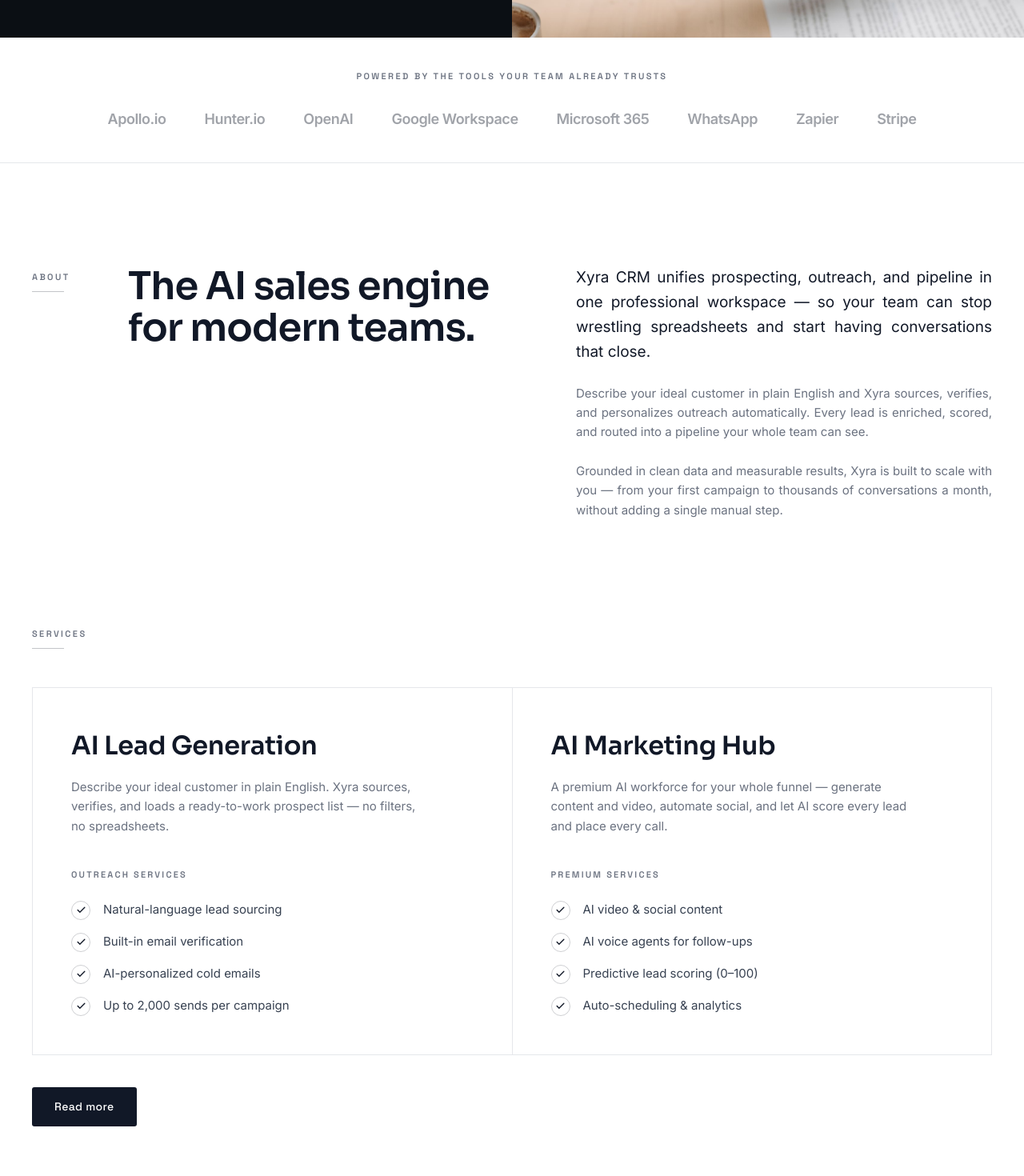
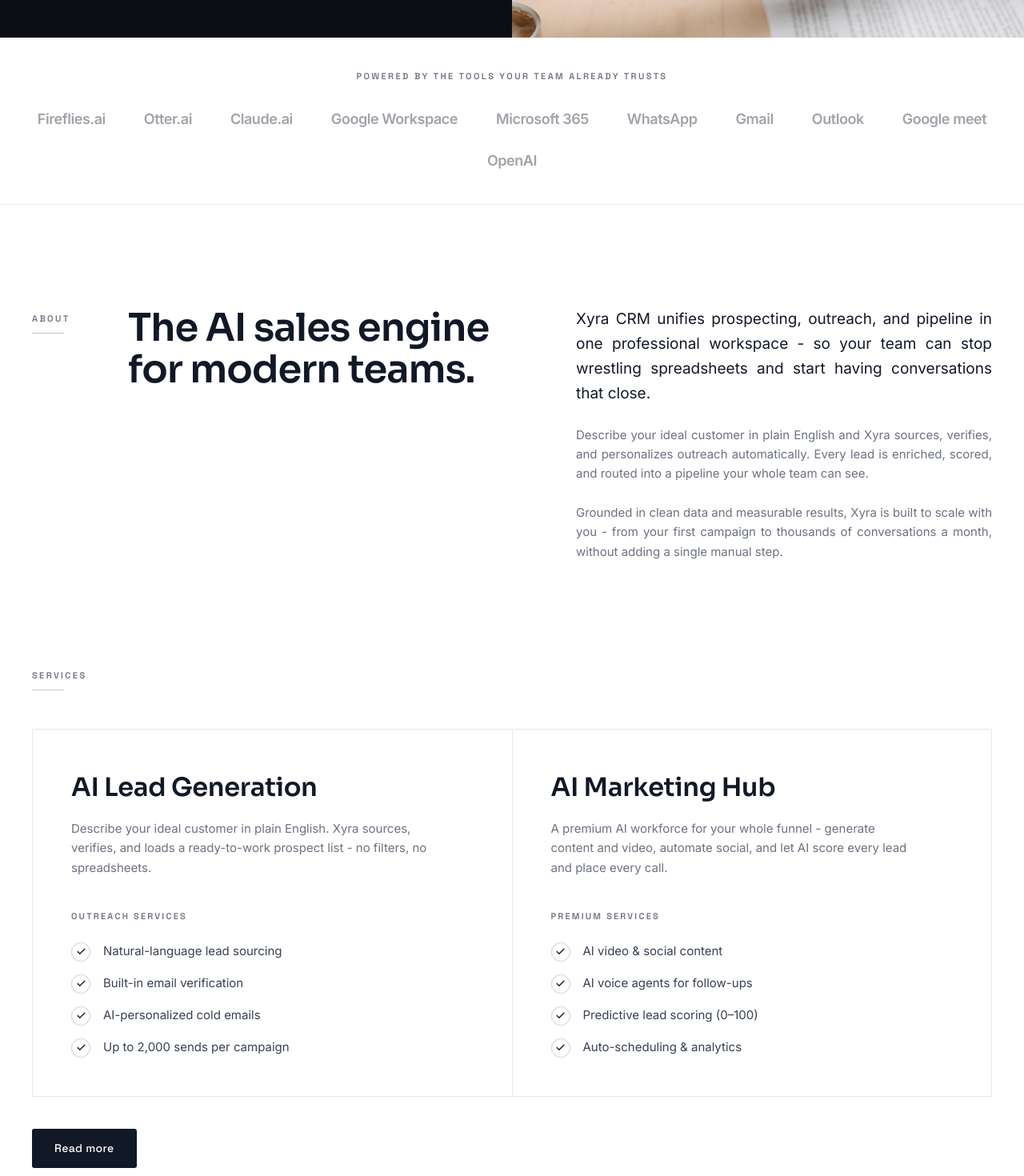
Before and after one commit to Saviourise/xyra-landing-page, a React (Vite) app: page / in a window 1280 px wide. Shown: the part 780-2250 px from the top of the page at 80% size. Built offline with nearby package versions, Linux system fonts and the light colour scheme.

Commit message:
Refactor text formatting and update descriptions across multiple components for consistency. Changed em dashes to hyphens in various text elements, updated meta tags in HTML files, and modified contact information in the footer.

```diff
--- a/index.html
+++ b/index.html
@@ -6,9 +6,9 @@
     <meta name="viewport" content="width=device-width, initial-scale=1.0" />
     <meta
       name="description"
-      content="Xyra CRM — the AI-powered CRM that finds leads in plain English, verifies data, and automates personalized cold outreach. Contacts, pipeline, AI marketing, and voice agents in one dashboard."
+      content="Xyra CRM - the AI-powered CRM that finds leads in plain English, verifies data, and automates personalized cold outreach. Contacts, pipeline, AI marketing, and voice agents in one dashboard."
     />
-    <title>Xyra CRM — Scale Your Outreach. Zero Manual Effort.</title>
+    <title>Xyra CRM - Scale Your Outreach. Zero Manual Effort.</title>
   </head>
   <body>
     <div id="root"></div>
--- a/src/App.tsx
+++ b/src/App.tsx
@@ -24,10 +24,10 @@ export default function App() {
             id="about"
             label="About"
             heading="The AI sales engine for modern teams."
-          lead="Xyra CRM unifies prospecting, outreach, and pipeline in one professional workspace — so your team can stop wrestling spreadsheets and start having conversations that close."
+            lead="Xyra CRM unifies prospecting, outreach, and pipeline in one professional workspace - so your team can stop wrestling spreadsheets and start having conversations that close."
             body={[
               "Describe your ideal customer in plain English and Xyra sources, verifies, and personalizes outreach automatically. Every lead is enriched, scored, and routed into a pipeline your whole team can see.",
-            "Grounded in clean data and measurable results, Xyra is built to scale with you — from your first campaign to thousands of conversations a month, without adding a single manual step.",
+              "Grounded in clean data and measurable results, Xyra is built to scale with you - from your first campaign to thousands of conversations a month, without adding a single manual step.",
             ]}
           />
 
@@ -38,7 +38,7 @@ export default function App() {
             id="security"
             label="Trust"
             heading="Enterprise-grade security by design."
-          lead="Your data — and your prospects' — is protected at every layer. Encryption, authentication, and compliance are built in, not bolted on."
+            lead="Your data and your prospects' data is protected at every layer. Encryption, authentication, and compliance are built in, not bolted on."
             body={[
               "All data is encrypted in transit and at rest with AES-256. Access is governed by role-based permissions, two-factor authentication, and single sign-on, with full audit trails on every action.",
               "Outbound sending is authenticated with DKIM, SPF, and DMARC and rate-limited to protect deliverability, while built-in unsubscribe management keeps every campaign GDPR and CAN-SPAM compliant.",
--- a/src/components/AIHub.tsx
+++ b/src/components/AIHub.tsx
@@ -4,7 +4,7 @@ import { Container, Reveal, Eyebrow } from "./primitives";
 const ITEMS = [
   {
     kicker: "AI Video & Social",
-    title: "Create short-form video from a script — then auto-post it.",
+    title: "Create short-form video from a script - then auto-post it.",
     desc: "Turn a few lines of text into ready-to-publish vertical and horizontal video with voiceover, then schedule to LinkedIn, Meta, X and TikTok at peak times.",
   },
   {
@@ -15,7 +15,7 @@ const ITEMS = [
   {
     kicker: "Predictive Lead Scoring",
     title: "Rank every lead 0–100 and know the next best action.",
-    desc: "Xyra analyzes historical conversion behavior to score each contact and surface the single best next step — so your team always works the deals most likely to close.",
+    desc: "Xyra analyzes historical conversion behavior to score each contact and surface the single best next step - so your team always works the deals most likely to close.",
   },
 ];
 
@@ -29,7 +29,7 @@ export default function AIHub() {
 
         <Reveal delay={60}>
           <h2 className="mt-8 max-w-2xl text-[2.4rem] font-semibold leading-[1.08] tracking-[-0.02em] text-ink sm:text-[3rem]">
-            Beyond email — a complete AI workforce.
+            Beyond email - a complete AI workforce.
           </h2>
         </Reveal>
 
--- a/src/components/CaseStudies.tsx
+++ b/src/components/CaseStudies.tsx
@@ -5,7 +5,7 @@ const CASES = [
   {
     img: "/images/case-analytics.jpg",
     title: "Outbound at scale",
-    desc: "How a B2B sales team replaced manual prospecting with AI sourcing — and verified 10,000 leads in a week.",
+    desc: "How a B2B sales team replaced manual prospecting with AI sourcing - and verified 10,000 leads in a week.",
   },
   {
     img: "/images/case-growth.jpg",
@@ -25,8 +25,7 @@ export default function CaseStudies() {
         <div className="mt-12 grid gap-6 md:grid-cols-2">
           {CASES.map((c, i) => (
             <Reveal key={c.title} delay={i * 100}>
-              <a
-                href="#"
+              <p
                 className="group relative block aspect-[4/3] overflow-hidden rounded-[3px]"
               >
                 <img
@@ -42,15 +41,15 @@ export default function CaseStudies() {
                   <p className="mt-3 max-w-sm text-[15px] leading-relaxed text-white/75">
                     {c.desc}
                   </p>
-                  <span className="mt-6 inline-flex items-center gap-2 text-[13px] font-semibold uppercase tracking-[0.18em] text-white">
+                  {/* <span className="mt-6 inline-flex items-center gap-2 text-[13px] font-semibold uppercase tracking-[0.18em] text-white">
                     View case study
                     <ArrowRight
                       size={16}
                       className="transition-transform duration-300 group-hover:translate-x-1"
                     />
-                  </span>
+                  </span> */}
                 </div>
-              </a>
+              </p>
             </Reveal>
           ))}
         </div>
--- a/src/components/FinalCTA.tsx
+++ b/src/components/FinalCTA.tsx
@@ -26,7 +26,7 @@ export default function FinalCTA() {
           </Reveal>
           <Reveal delay={120}>
             <p className="mt-6 max-w-lg text-[17px] leading-relaxed text-white/65">
-              Join 500+ sales teams scaling their outreach with Xyra CRM — and
+              Join 500+ sales teams scaling their outreach with Xyra CRM - and
               spend your time closing, not prospecting.
             </p>
           </Reveal>
--- a/src/components/Hero.tsx
+++ b/src/components/Hero.tsx
@@ -25,7 +25,7 @@ export default function Hero() {
 
             <p className="mt-8 max-w-md text-[17px] leading-relaxed text-white/65">
               The AI-powered CRM that finds leads in plain English, verifies
-              every email, and automates personalized cold outreach — all in one
+              every email, and automates personalized cold outreach - all in one
               professional dashboard.
             </p>
 
--- a/src/components/LogoStrip.tsx
+++ b/src/components/LogoStrip.tsx
@@ -1,14 +1,16 @@
 import { Container } from "./primitives";
 
 const LOGOS = [
-  "Apollo.io",
-  "Hunter.io",
-  "OpenAI",
+  "Fireflies.ai",
+  "Otter.ai",
+  "Claude.ai",
   "Google Workspace",
   "Microsoft 365",
   "WhatsApp",
-  "Zapier",
-  "Stripe",
+  "Gmail",
+  "Outlook",
+  "Google meet",
+  "OpenAI",
 ];
 
 export default function LogoStrip() {
--- a/src/components/Pricing.tsx
+++ b/src/components/Pricing.tsx
@@ -13,7 +13,7 @@ const FREE = [
 const PREMIUM = [
   "Everything in Free, plus:",
   "AI lead generation in natural language",
-  "Cold outreach — up to 2,000 emails / campaign",
+  "Cold outreach - up to 2,000 emails / campaign",
   "Automated multi-step follow-ups",
   "AI Marketing Hub: video, social & content",
   "Predictive lead scoring & next best action",
@@ -130,7 +130,7 @@ export default function Pricing() {
             >
               <p className="text-sm text-ink-3">
                 <b className="text-ink">Pay-per-use AI credits</b> available for AI
-                Video Generation and Voice Agents — only pay for what you consume.
+                Video Generation and Voice Agents - only pay for what you consume.
               </p>
               <a
                 href="https://xyra-crm.teknesisbrand.com/signup"
--- a/src/components/Process.tsx
+++ b/src/components/Process.tsx
@@ -15,28 +15,28 @@ const STEPS: Step[] = [
     n: "01",
     img: "/images/step-define.jpg",
     title: "Define",
-    desc: "Describe your ideal customer in plain English and let Xyra translate intent into precise targeting parameters — no filters, no setup.",
+    desc: "Describe your ideal customer in plain English and let Xyra translate intent into precise targeting parameters - no filters, no setup.",
     points: ["Plain-English brief", "AI intent parsing"],
   },
   {
     n: "02",
     img: "/images/step-fetch.jpg",
     title: "Fetch",
-    desc: "Xyra sources prospects from Apollo.io and Hunter.io, de-duplicates them, and verifies every email before it ever reaches your CRM.",
+    desc: "Xyra sources prospects from verified data sources, de-duplicates them, and verifies every email before it ever reaches your CRM.",
     points: ["Verified lead sourcing", "0% bounce target"],
   },
   {
     n: "03",
     img: "/images/step-generate.jpg",
     title: "Generate",
-    desc: "AI drafts 1-to-1 cold emails and social content from each lead's metadata — ready for you to review, edit, and queue into a sequence.",
+    desc: "AI drafts 1-to-1 cold emails and social content from each lead's metadata - ready for you to review, edit, and queue into a sequence.",
     points: ["Personalized at scale", "Edit & approve"],
   },
   {
     n: "04",
     img: "/images/step-close.jpg",
     title: "Close",
-    desc: "Campaigns launch on schedule while analytics track every open, click, and reply — so your team can focus on closing the deal.",
+    desc: "Campaigns launch on schedule while analytics track every open, click, and reply - so your team can focus on closing the deal.",
     points: ["Automated follow-ups", "Real-time analytics"],
   },
 ];
--- a/src/components/Services.tsx
+++ b/src/components/Services.tsx
@@ -4,7 +4,7 @@ import { Container, Reveal, Eyebrow, Button } from "./primitives";
 const CARDS = [
   {
     title: "AI Lead Generation",
-    desc: "Describe your ideal customer in plain English. Xyra sources, verifies, and loads a ready-to-work prospect list — no filters, no spreadsheets.",
+    desc: "Describe your ideal customer in plain English. Xyra sources, verifies, and loads a ready-to-work prospect list - no filters, no spreadsheets.",
     subLabel: "Outreach services",
     items: [
       "Natural-language lead sourcing",
@@ -15,7 +15,7 @@ const CARDS = [
   },
   {
     title: "AI Marketing Hub",
-    desc: "A premium AI workforce for your whole funnel — generate content and video, automate social, and let AI score every lead and place every call.",
+    desc: "A premium AI workforce for your whole funnel - generate content and video, automate social, and let AI score every lead and place every call.",
     subLabel: "Premium services",
     items: [
       "AI video & social content",
--- a/src/index.css
+++ b/src/index.css
@@ -2,7 +2,7 @@
 @import "tailwindcss";
 
 /* ──────────────────────────────────────────────────────────────────────────
-   Xyra CRM — Landing page design tokens
+   Xyra CRM - Landing page design tokens
    Theme pulled from the Xyra CRM dashboard. Solid colors only (no gradients).
    ────────────────────────────────────────────────────────────────────────── */
 @theme {
@@ -14,11 +14,11 @@
   --font-ui: "Space Grotesk", "Inter", system-ui, sans-serif;
 
   /* Brand */
-  --color-brand: #7c3aed; /* violet — primary action (dashboard --primary-hover) */
+  --color-brand: #7c3aed; /* violet - primary action (dashboard --primary-hover) */
   --color-brand-strong: #6d28d9;
   --color-brand-soft: #f5f3ff; /* very light violet wash for tints */
 
-  /* Ink / text — deep charcoal-navy */
+  /* Ink / text - deep charcoal-navy */
   --color-ink: #111827; /* headings */
   --color-ink-2: #374151; /* body */
   --color-ink-3: #6b7280; /* muted / secondary */
```
Also changed, not shown: src/components/Footer.tsx (+8 -8 lines), 2 other files (tests, documents, lock files or other folders). Lines whose indentation alone changed are shown as unchanged.
